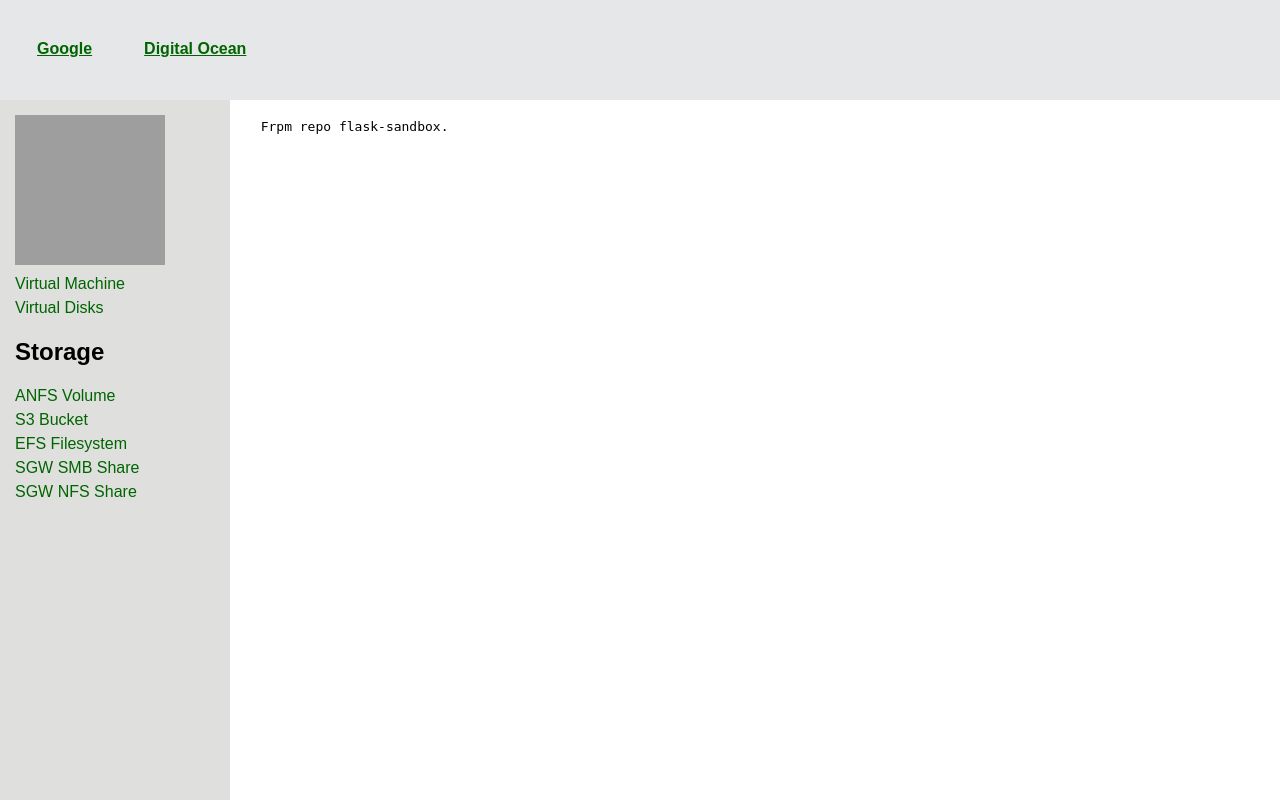
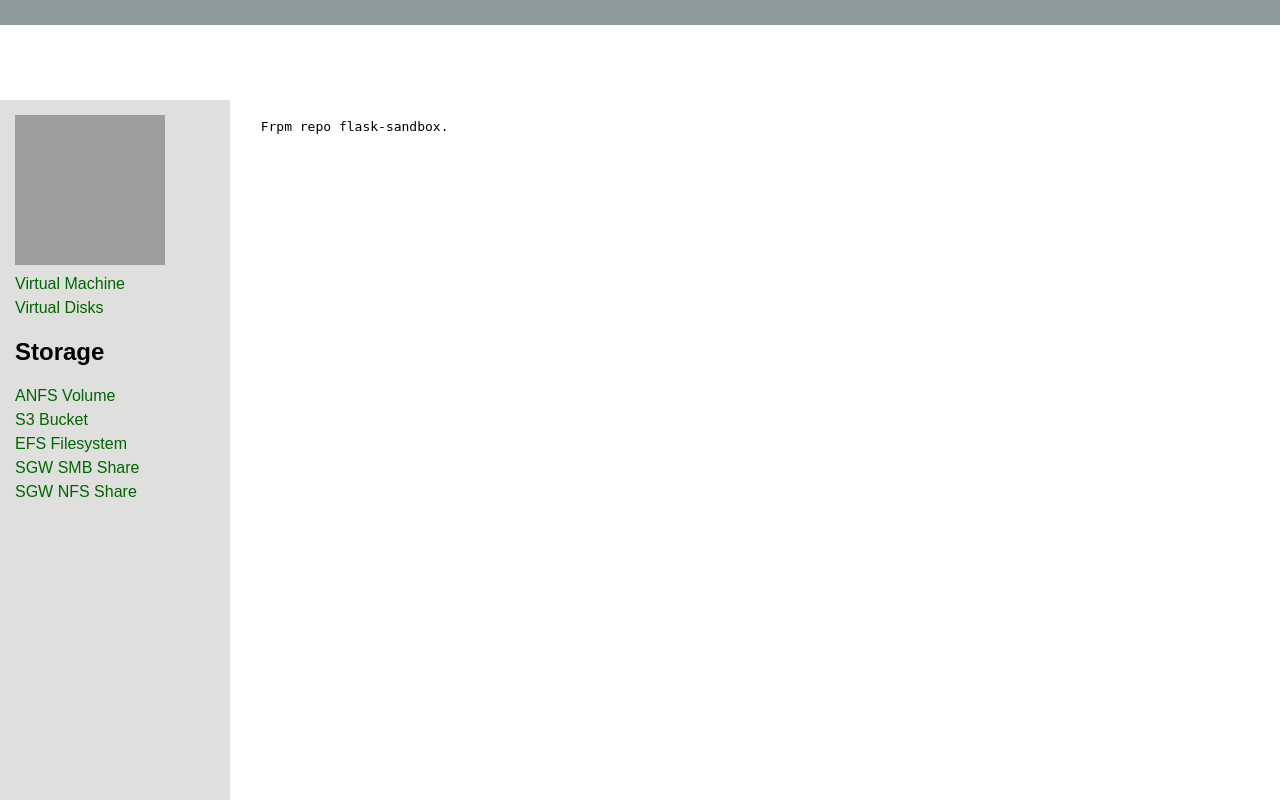
Before and after one commit to TorpedoAway/flask-sandbox, a Flask app: page /tempate-creator in a window 1280 px wide. Run offline with Flask 2, Linux system fonts and the light colour scheme; lists and menus that the app fills with data are empty; grey boxes are pictures that could not be loaded.

Commit message:
Update base.html

```diff
--- a/templates/base.html
+++ b/templates/base.html
@@ -31,9 +31,9 @@
 			top: 0;
 			left: 0;
 			width: 100%;
-			height: 100px;
+			height: 25px;
 			overflow: hidden; /* Disables scrollbars on the header frame. To enable scrollbars, change "hidden" to "scroll" */
-			background: #e6e7e8;
+			background: #8b9999;
 			color: white
 		}
 
```
